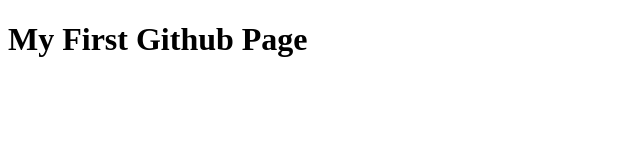
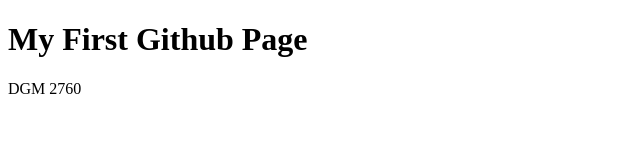
Before and after one commit to eayers127/dgm-2740-projects, a plain HTML site: page index.html in a window 1280 px wide. Shown: the full height of the page, 0-640 px from the left. Drawn offline with Linux system fonts and the light colour scheme.

Commit message:
Update index.html

```diff
--- a/index.html
+++ b/index.html
@@ -7,5 +7,6 @@
 
 <body>
   <h1>My First Github Page</h1>
+  <p>DGM 2760</p>
 </body>
 </html>
```
